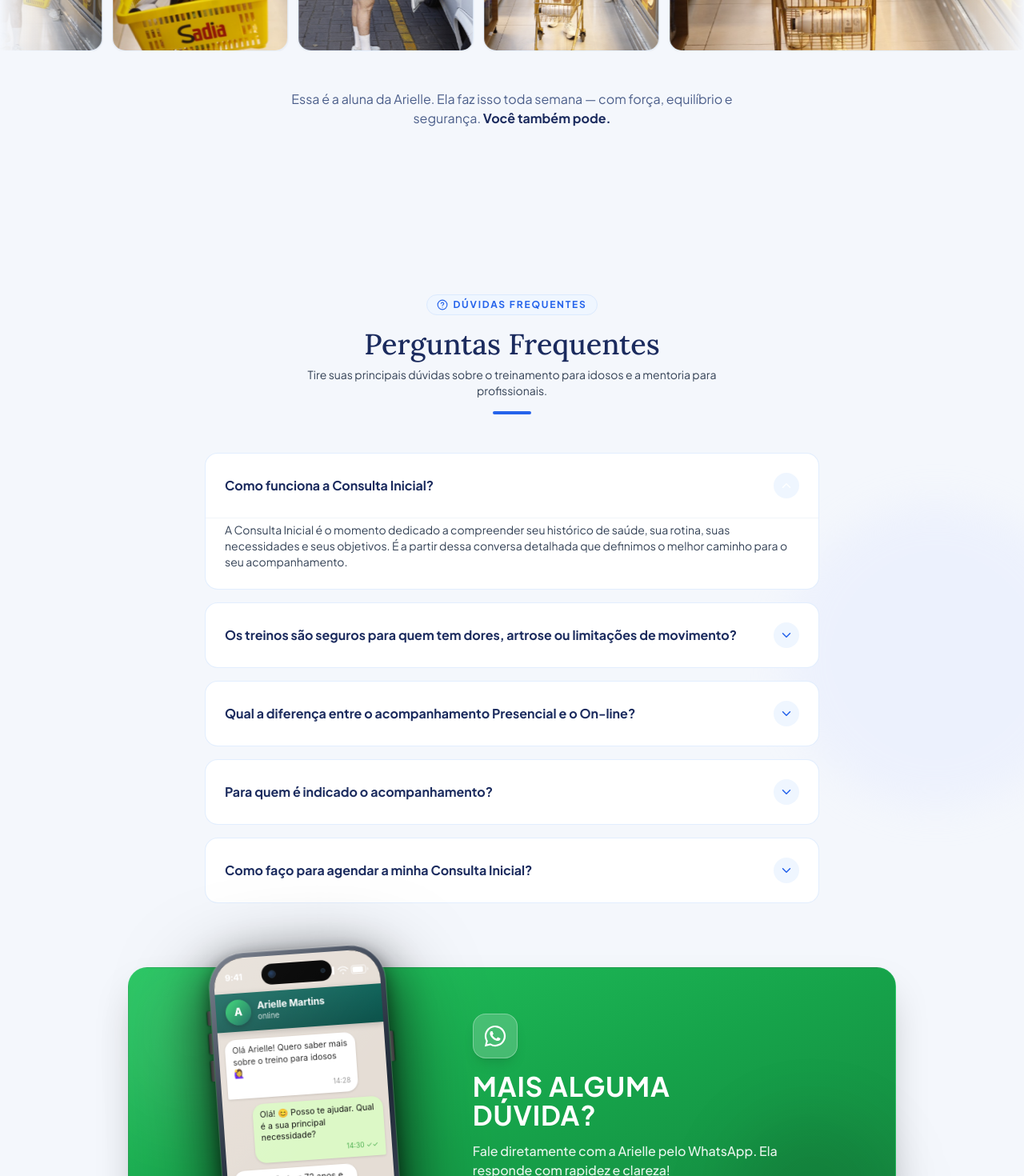
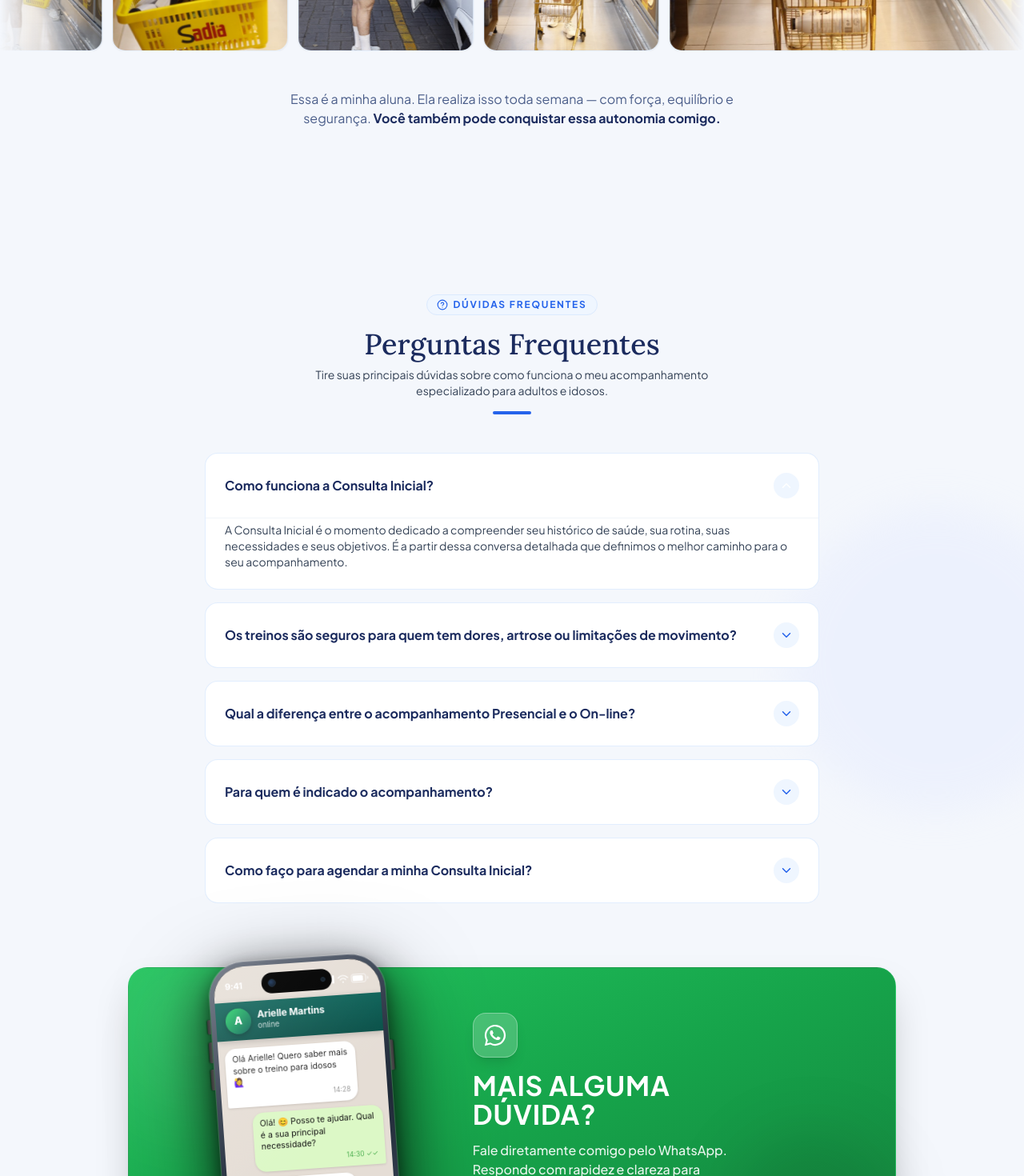
Before and after one commit to Vitorlocorreia/lpariellemartins, a React (Vite) app: page / in a window 1280 px wide. Shown: the part 6500-7970 px from the top of the page at 80% size. Built offline with nearby package versions, Linux system fonts and the light colour scheme.

Commit message:
fix: ensure 100% consistent first-person voice across all sections of the landing page

```diff
--- a/src/components/FAQSection.jsx
+++ b/src/components/FAQSection.jsx
@@ -320,7 +320,7 @@ export default function FAQSection({ onOpenModal, whatsappUrl }) {
             Perguntas Frequentes
           </h2>
           <p className="text-xs sm:text-sm text-[#334155] mt-2 max-w-lg mx-auto">
-            Tire suas principais dúvidas sobre o treinamento para idosos e a mentoria para profissionais.
+            Tire suas principais dúvidas sobre como funciona o meu acompanhamento especializado para adultos e idosos.
           </p>
           <div className="h-1 w-12 bg-[#2563EB] mx-auto mt-4 rounded-full" />
         </div>
@@ -407,7 +407,7 @@ export default function FAQSection({ onOpenModal, whatsappUrl }) {
                 </h3>
 
                 <p className="text-white/90 text-sm sm:text-base font-medium leading-relaxed max-w-sm">
-                  Fale diretamente com a Arielle pelo WhatsApp. Ela responde com rapidez e clareza!
+                  Fale diretamente comigo pelo WhatsApp. Respondo com rapidez e clareza para conversarmos!
                 </p>
 
                 <a
--- a/src/components/ProofGallery.jsx
+++ b/src/components/ProofGallery.jsx
@@ -391,7 +391,7 @@ export default function ProofGallery() {
         </div>
       </div>
 
-      {/* Footnote */}
+      {/* Footnote — 1ª Pessoa */}
       <motion.div
         initial={{ opacity: 0, y: 20 }}
         whileInView={{ opacity: 1, y: 0 }}
@@ -400,9 +400,9 @@ export default function ProofGallery() {
         className="text-center mt-12 px-4"
       >
         <p className="text-[#4B5E8A] text-sm sm:text-base max-w-xl mx-auto">
-          Essa é a aluna da Arielle. Ela faz isso toda semana — com força,
+          Essa é a minha aluna. Ela realiza isso toda semana — com força,
           equilíbrio e segurança.{" "}
-          <strong className="text-[#1B2B5E]">Você também pode.</strong>
+          <strong className="text-[#1B2B5E]">Você também pode conquistar essa autonomia comigo.</strong>
         </p>
       </motion.div>
 
```
